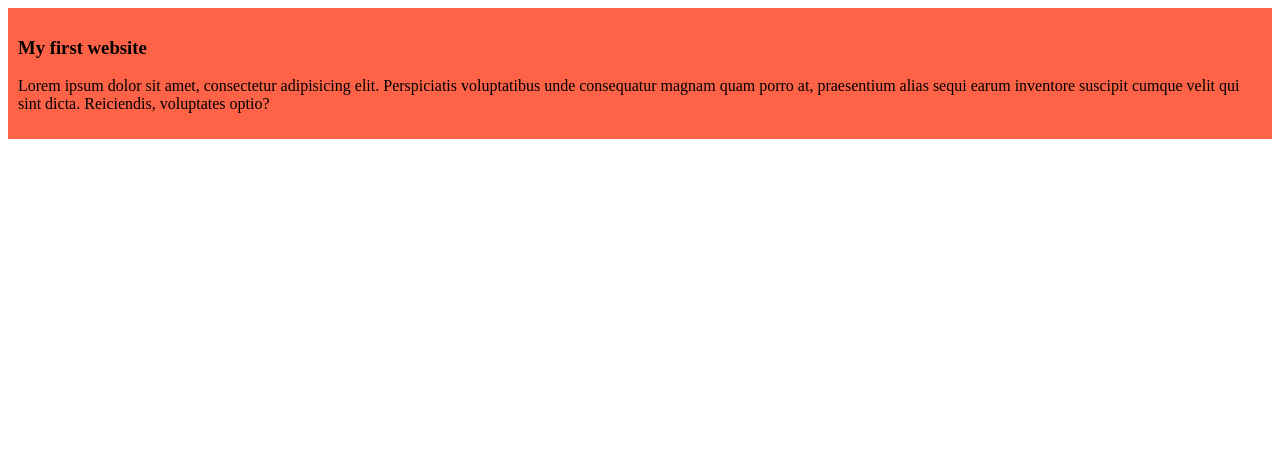
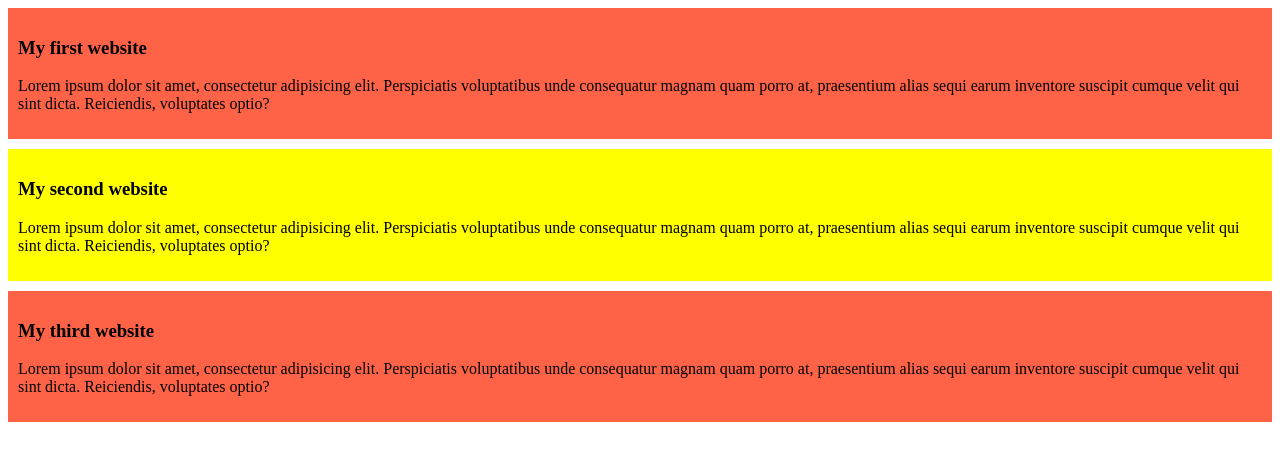
Before and after one commit to SumaiyaFatema/my-simple-website, a plain HTML site: page index.html in a window 1280 px wide. Drawn offline with Linux system fonts and the light colour scheme.

Commit message:
added second blog

```diff
--- a/index.html
+++ b/index.html
@@ -12,5 +12,16 @@
         <p>Lorem ipsum dolor sit amet, consectetur adipisicing elit. Perspiciatis voluptatibus unde consequatur magnam quam porro at, praesentium alias sequi earum inventore suscipit cumque velit qui sint dicta. Reiciendis, voluptates optio?</p>
     </div>
 
+    <div class="none">
+        <h3>My second website</h3>
+        <p>Lorem ipsum dolor sit amet, consectetur adipisicing elit. Perspiciatis voluptatibus unde consequatur magnam quam porro at, praesentium alias sequi earum inventore suscipit cumque velit qui sint dicta. Reiciendis, voluptates optio?</p>
+    </div>
+
+
+    <div>
+        <h3>My third website</h3>
+        <p>Lorem ipsum dolor sit amet, consectetur adipisicing elit. Perspiciatis voluptatibus unde consequatur magnam quam porro at, praesentium alias sequi earum inventore suscipit cumque velit qui sint dicta. Reiciendis, voluptates optio?</p>
+    </div>
+
 </body>
 </html>
--- a/styles/blog.css
+++ b/styles/blog.css
@@ -1,4 +1,9 @@
 div{
     background-color: tomato;
     padding: 10px;
+    margin-bottom: 10px;
 }
+
+.none{
+    background-color: yellow;
+}
```
